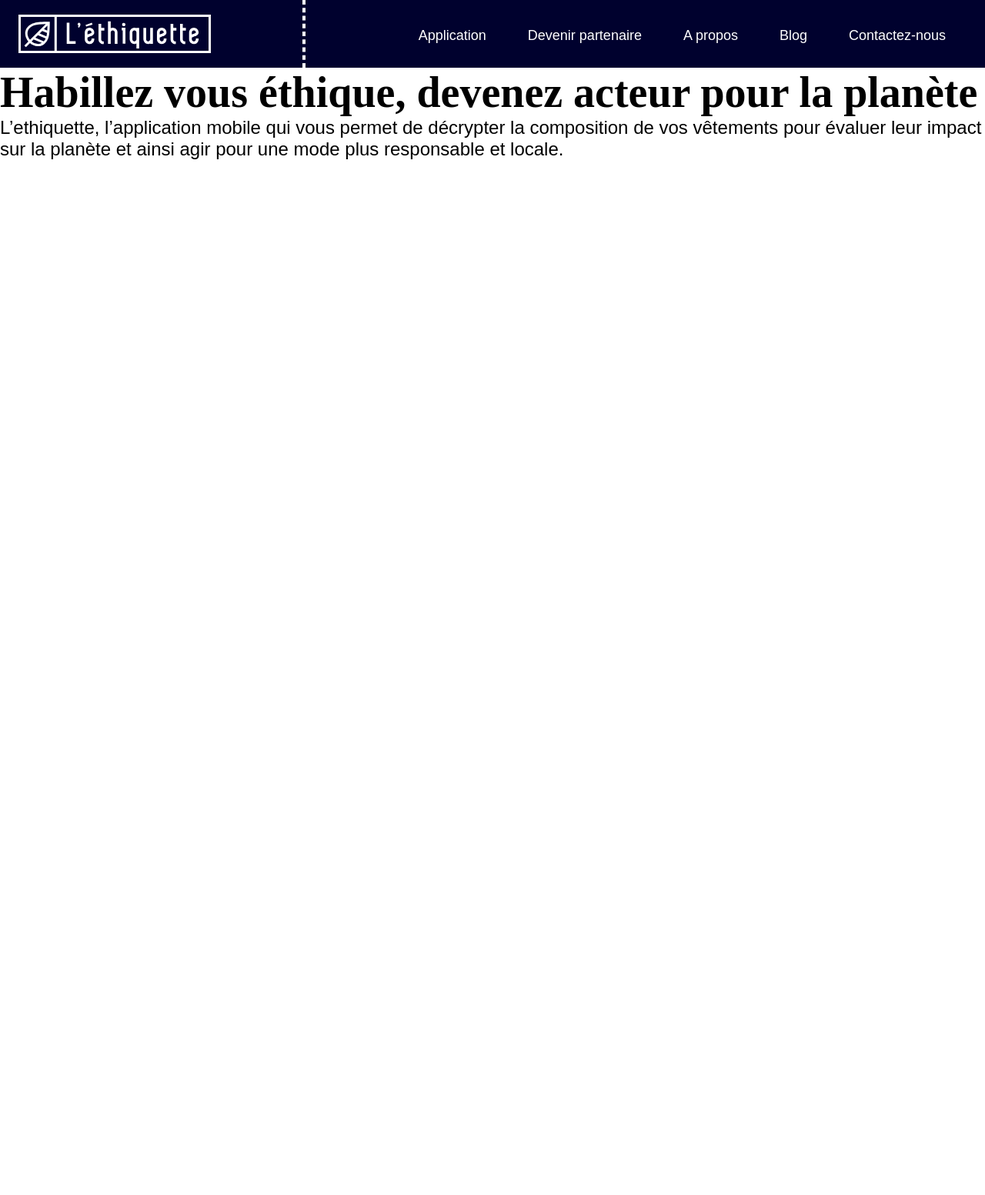
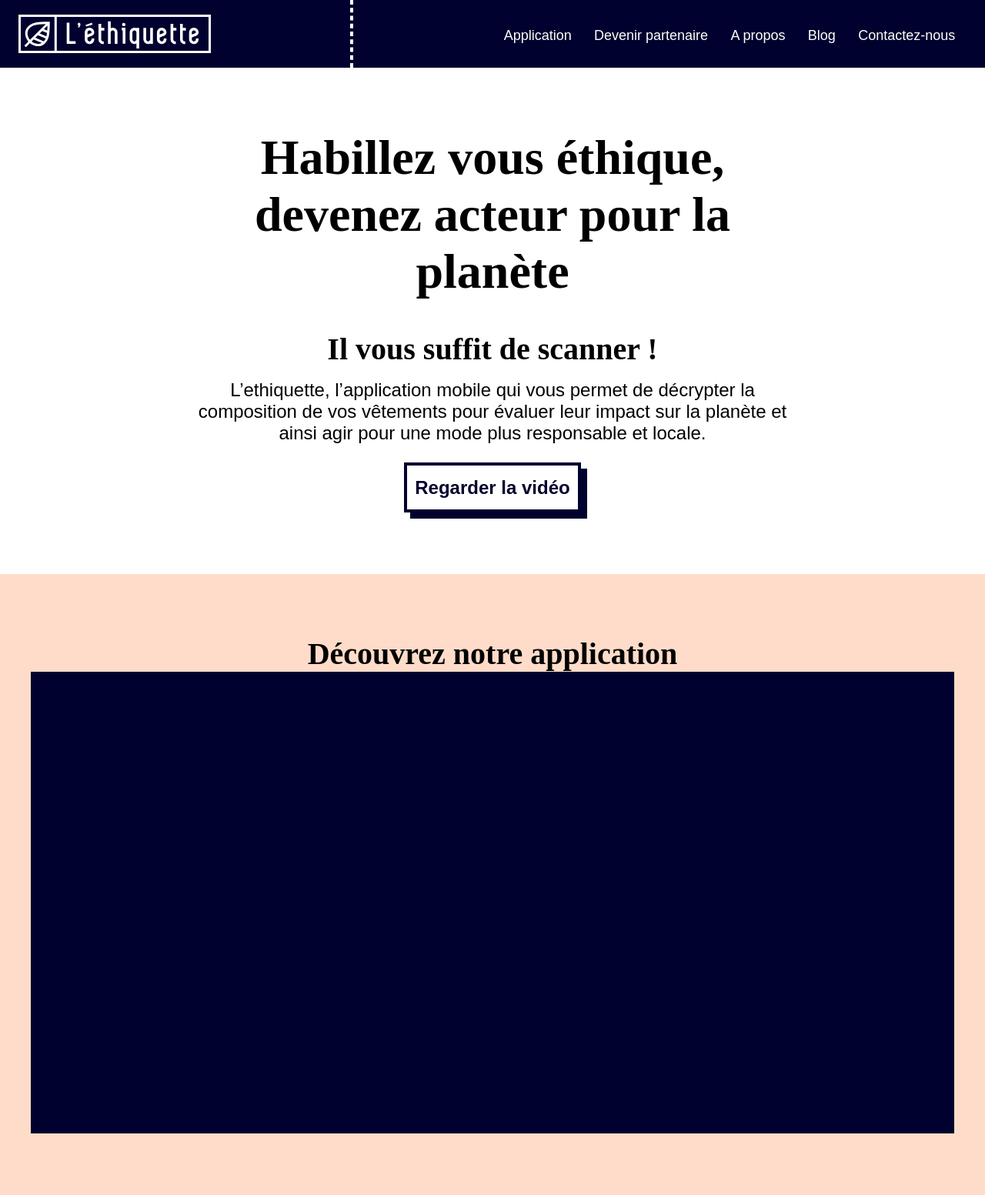
Before and after one commit to Pugonaute/Phygital, a PHP site: page / in a window 1280 px wide. Shown: the whole page at 77% size. Before the commit the page ends 207 px from the top, so only its background shows below. Run offline with PHP 8.4, Linux system fonts and the light colour scheme.

Commit message:
button hero et video

```diff
--- a/css/style.css
+++ b/css/style.css
@@ -80,7 +80,7 @@ h4 {
   font-weight: 300;
   font-size: 20px; }
 
-footer div:first-child div {
+#hero .conteneur, #presentation .conteneur, footer div:first-child div {
   display: flex;
   flex-direction: column; }
 
@@ -98,7 +98,16 @@ footer div:first-child, footer div:first-child nav ul {
   flex-direction: row;
   align-items: center; }
 
+#hero, #presentation {
+  display: flex;
+  flex-direction: row;
+  justify-content: center; }
+
 /* STRUCTURE */
+/* Body */
+.conteneur {
+  width: 1200px; }
+
 /* Nav */
 header {
   background: #00012E;
@@ -114,7 +123,7 @@ header {
       color: #FFFFFF;
       border: 2px dashed; }
     header nav ul {
-      width: 60%;
+      width: 50%;
       align-items: center;
       justify-content: space-around; }
       header nav ul li {
@@ -124,7 +133,35 @@ header {
           text-decoration: none;
           font-size: 18px; }
 
-/* Body */
+/* Main */
+#hero {
+  padding: 80px 0px;
+  box-sizing: border-box; }
+  #hero .conteneur {
+    align-items: center; }
+    #hero .conteneur h1 {
+      font-size: 64px;
+      width: 65%;
+      text-align: center; }
+    #hero .conteneur h2 {
+      margin-top: 40px; }
+    #hero .conteneur p {
+      margin-top: 16px;
+      width: 65%;
+      text-align: center; }
+    #hero .conteneur .button {
+      margin-top: 24px; }
+
+#presentation {
+  background: #FFDCC9;
+  padding: 80px 0px; }
+  #presentation .conteneur {
+    align-items: center; }
+    #presentation .conteneur .video {
+      width: 100%;
+      height: 600px;
+      background-color: #00012E; }
+
 /* Footer */
 footer {
   box-sizing: border-box;
@@ -178,6 +215,52 @@ footer {
 
 /* COMPONENTS */
 /* Button */
+.button {
+  /*Button Text Style*/
+  font-family: 'Gilroy-Semibold', 'Gilroy', sans-serif;
+  font-size: inherit;
+  text-align: center;
+  font-weight: bold;
+  text-decoration: none;
+  /*Button Color & Border*/
+  border: 4px solid #00012E;
+  color: #00012E;
+  background: #fff;
+  outline: none;
+  /*Position, Display, Size*/
+  position: relative;
+  display: inline-block;
+  padding: 15px 10px 14px;
+  cursor: pointer;
+  width: auto; }
+
+.button:after {
+  /*Make a:after be as big as button*/
+  position: absolute;
+  width: 100%;
+  height: 100%;
+  /*Give a:after Border & Background color*/
+  border: 4px solid #00012E;
+  background-color: #00012E;
+  /*Decide Location of a:after..this gives a           bottom right shadow*/
+  left: 4px;
+  top: 4px;
+  /*Place a:after behind button*/
+  z-index: -1;
+  content: '';
+  /*Animation/Transition Speed*/
+  -webkit-transition: all 0.5s;
+  -moz-transition: all 0.5s;
+  -o-transition: all 0.5s; }
+
+.button:hover {
+  top: 2px;
+  left: 4px; }
+
+.button:hover:after {
+  top: -2px;
+  left: -2px; }
+
 button {
   border: 0;
   margin: 0; }
--- a/index.php
+++ b/index.php
@@ -20,13 +20,24 @@
             </ul>
         </nav>
     </header>
-    <main>
-        <section id="hero">
+
+    <section id="hero">
+        <div class="conteneur">
             <h1>Habillez vous éthique, devenez acteur pour la planète</h1>
+            <h2>Il vous suffit de scanner !</h2>
             <p>L’ethiquette, l’application mobile qui vous permet de décrypter la composition de vos vêtements pour évaluer leur impact sur la planète et ainsi agir pour une mode plus responsable et locale.</p>
-        </section>
 
-    </main>
+            <a class="button" href="">Regarder la vidéo</a>
+        </div>
+    </section>
+    <section id="presentation">
+        <div class="conteneur">
+            <h2>Découvrez notre application</h2>
+            <div class="video"></div>
+        </div>
+    </section>
+
+
 
 </body>
 </html>
--- a/sass/components/_button.scss
+++ b/sass/components/_button.scss
@@ -1,4 +1,56 @@
 /* Button */
+
+    .button {
+        /*Button Text Style*/
+        font-family:'Gilroy-Semibold', 'Gilroy', sans-serif;
+        font-size: inherit;
+        text-align: center;
+        font-weight: bold;
+        text-decoration:none;
+        /*Button Color & Border*/
+        border: 4px solid $blue ;
+        color: $blue;
+        background: #fff;
+        outline: none;
+        /*Position, Display, Size*/
+        position: relative;
+        display: inline-block;
+        padding: 15px 10px 14px;
+        cursor: pointer;
+        width: auto;
+            }
+.button:after {
+        /*Make a:after be as big as button*/
+        position: absolute;
+        width: 100%;
+        height: 100%;
+        /*Give a:after Border & Background color*/
+        border: 4px solid $blue;
+        background-color: $blue;
+        /*Decide Location of a:after..this gives a           bottom right shadow*/
+        left: 4px;
+        top: 4px;
+        /*Place a:after behind button*/
+        z-index: -1;
+        content: '';
+        /*Animation/Transition Speed*/
+        -webkit-transition: all 0.5s;
+        -moz-transition: all 0.5s;
+        -o-transition: all 0.5s;
+
+         }
+.button:hover {
+          top:2px;
+          left:4px;
+            }
+ .button:hover:after   {
+         top: -2px;
+         left: -2px;
+            }
+
+
+
+
 
 button {
 
--- a/sass/structure/_body.scss
+++ b/sass/structure/_body.scss
@@ -1 +1,5 @@
 /* Body */
+
+.conteneur{
+    width: 1200px;
+}
--- a/sass/structure/_footer.scss
+++ b/sass/structure/_footer.scss
@@ -1,8 +1,4 @@
 /* Footer */
-body{
-	//	position: absolute;
-}
-
 
 footer{
 	box-sizing: border-box;
--- a/sass/structure/_header.scss
+++ b/sass/structure/_header.scss
@@ -7,6 +7,7 @@ header{
     @extend %flex-row;
     justify-content: center;
     padding: 0 $margin_2;
+
 
 
     nav{
@@ -25,7 +26,7 @@ header{
         }
 
         ul{
-            width: 60%;
+            width: 50%;
             @extend %flex-row;
             align-items: center;
             justify-content: space-around;
--- a/sass/structure/_main.scss
+++ b/sass/structure/_main.scss
@@ -1,6 +1,44 @@
 /* Main */
 
-main{
-    background:brown;
+#hero{
+    padding: $margin_max 0px;
+    box-sizing: border-box;
+    @extend %flex-row-justify-center;
+    .conteneur{
+        @extend %flex-column;
+        align-items: center;
+        h1{
+            font-size: 64px;
+            width: 65%;
+            text-align: center;
+        }
+        h2{
+            margin-top: $margin_3;
+        }
 
+        p{
+            margin-top: $margin_1;
+            width: 65%;
+            text-align: center;
+        }
+
+        .button{
+            margin-top: $margin_2;
+        }
+    }
 }
+
+#presentation{
+    background: $pink;
+    @extend %flex-row-justify-center;
+    padding: $margin_max 0px;
+    .conteneur{
+        @extend %flex-column;
+        align-items: center;
+        .video{
+            width: 100%;
+            height: 600px;
+            background-color: $blue;
+        }
+    }
+}
--- a/sass/style.scss
+++ b/sass/style.scss
@@ -28,6 +28,12 @@
 	align-items: center;
 }
 
+%flex-row-justify-center{
+	display: flex;
+    flex-direction: row;
+    justify-content: center;
+}
+
 /* STRUCTURE */
 
 
```
Also changed, not shown: 1 other file.
